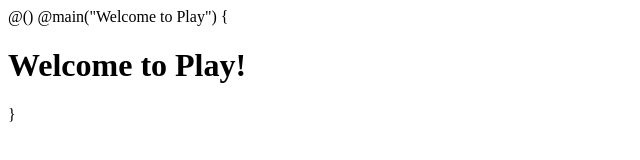
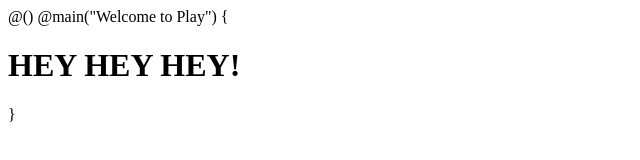
Before and after one commit to domasmar/tumbleweed, a plain HTML site: page app/views/index.scala.html in a window 1280 px wide. Shown: the whole page, without its empty margins (0-640 px from the left). Drawn offline with Linux system fonts and the light colour scheme.

Commit message:
index change for testing

```diff
--- a/app/views/index.scala.html
+++ b/app/views/index.scala.html
@@ -1,5 +1,5 @@
 @()
 
 @main("Welcome to Play") {
-  <h1>Welcome to Play!</h1>
+  <h1>HEY HEY HEY!</h1>
 }
```
